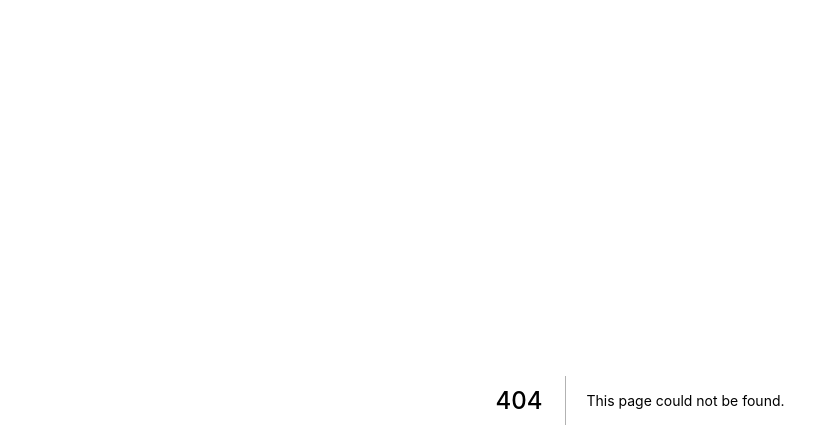
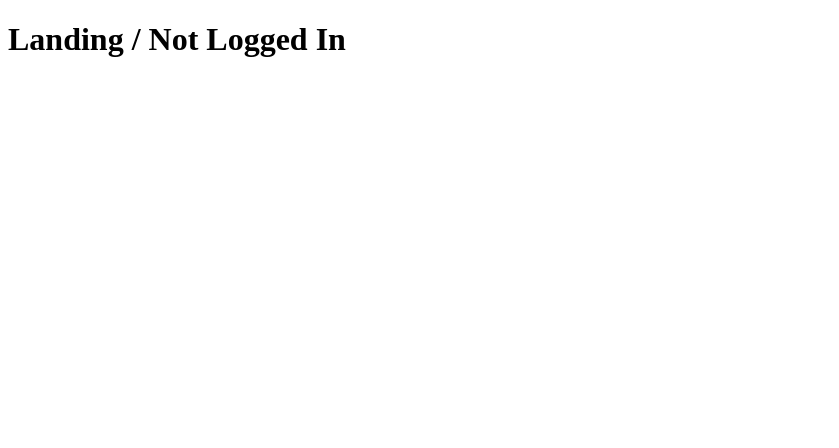
Before and after one commit to MrSlimCoder/website, a Next.js app: page /landing in a window 1280 px wide. Before the commit this address had no page. Shown: the top 448 px of the page, without its empty margins (0-839 px from the left). Built offline with nearby package versions, Linux system fonts and the light colour scheme.

Commit message:
Added a few mock pages for POC

```diff
--- /dev/null
+++ b/pages/landing.jsx
@@ -0,0 +1,18 @@
+import GenericLayout from '../layouts/Generic'
+import Heading from '../components/Heading'
+
+class Landing extends React.Component {
+    constructor(props) {
+        super(props);
+    }
+
+    render() {
+        return (
+            <GenericLayout>
+                <Heading value="Landing / Not Logged In" />
+            </GenericLayout>
+        );
+    }
+}
+
+export default Landing;
```
Also changed, not shown: pages/about.jsx (added, +18 -0 lines), pages/profile.jsx (added, +22 -0 lines).
